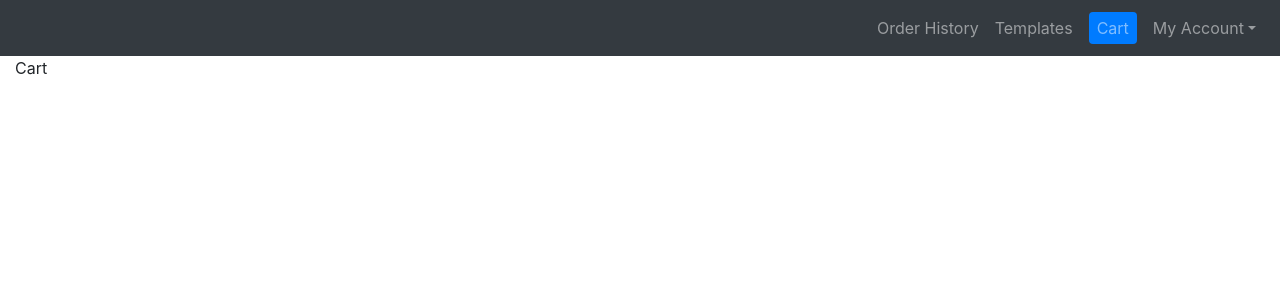
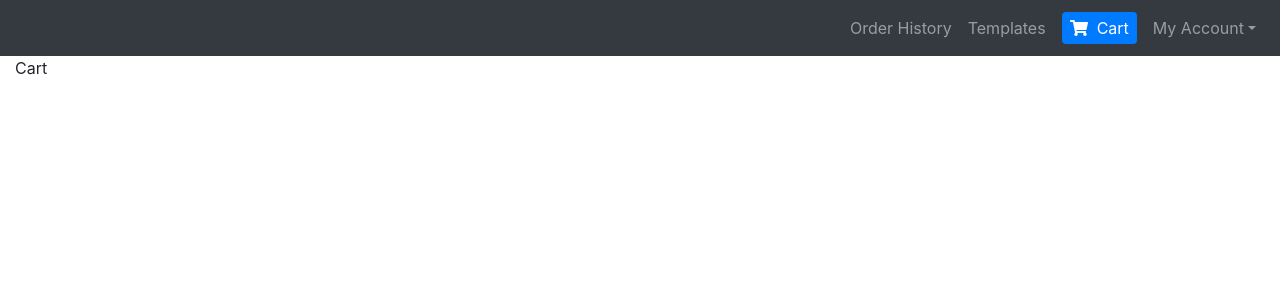
Before and after one commit to tfosque/jamstack-blank-deploy, a Next.js app: page /cart in a window 1280 px wide. Shown: the top 300 px of the page. Built offline with nearby package versions, Linux system fonts and the light colour scheme.

Commit message:
minor: cart menu text white

```diff
--- a/components/navigationBar.js
+++ b/components/navigationBar.js
@@ -29,9 +29,11 @@ class NavigationBar extends Component {
                   background: "#007bff",
                   padding: "6px 8px",
                   borderRadius: "4px",
+                  color: "#fff"
                 }}
               >
-                Cart
+                <FontAwesomeIcon icon={faShoppingCart} />
+                &nbsp; Cart
               </span>
             </Nav.Link>
             <NavDropdown title="My Account" id="basic-nav-dropdown">
```
